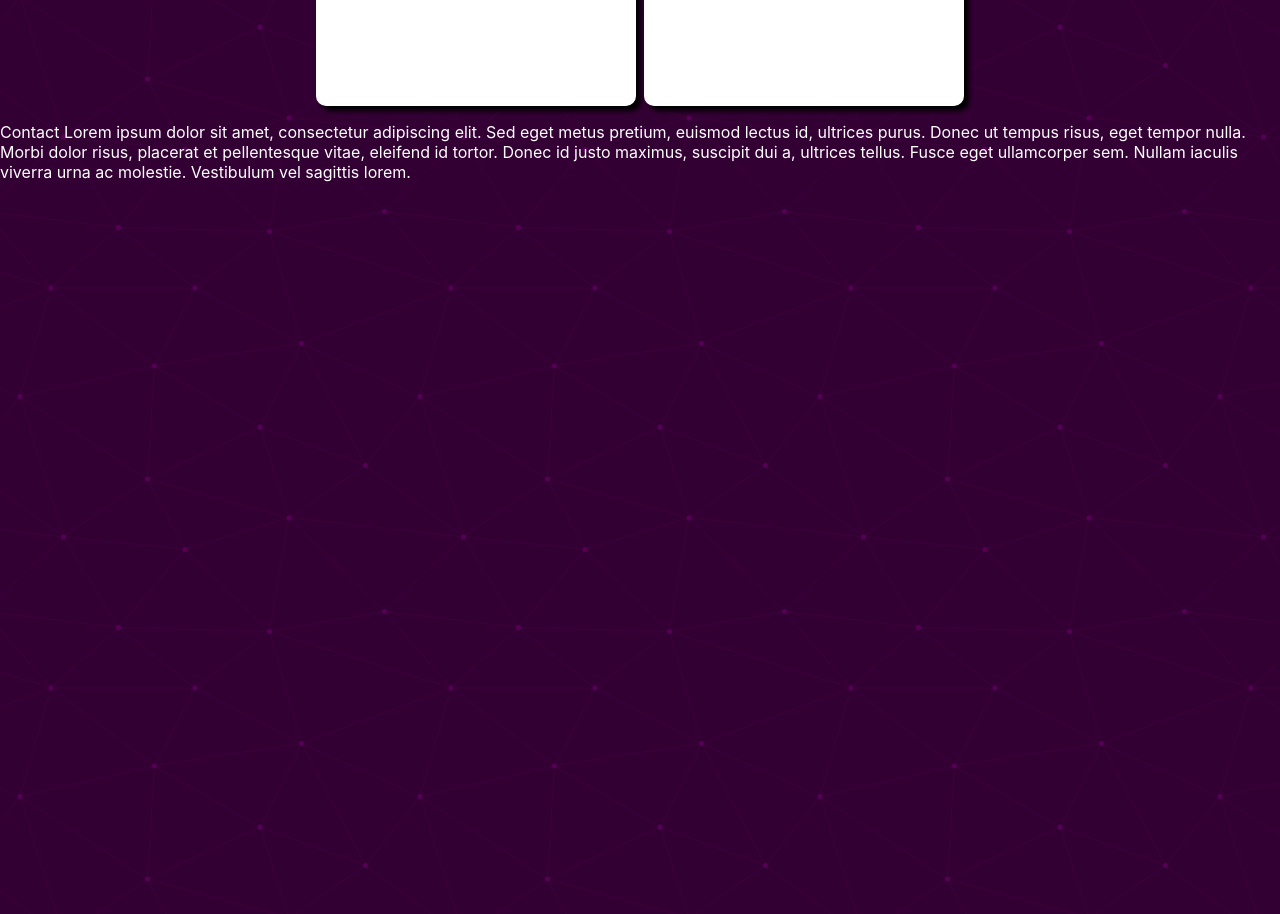
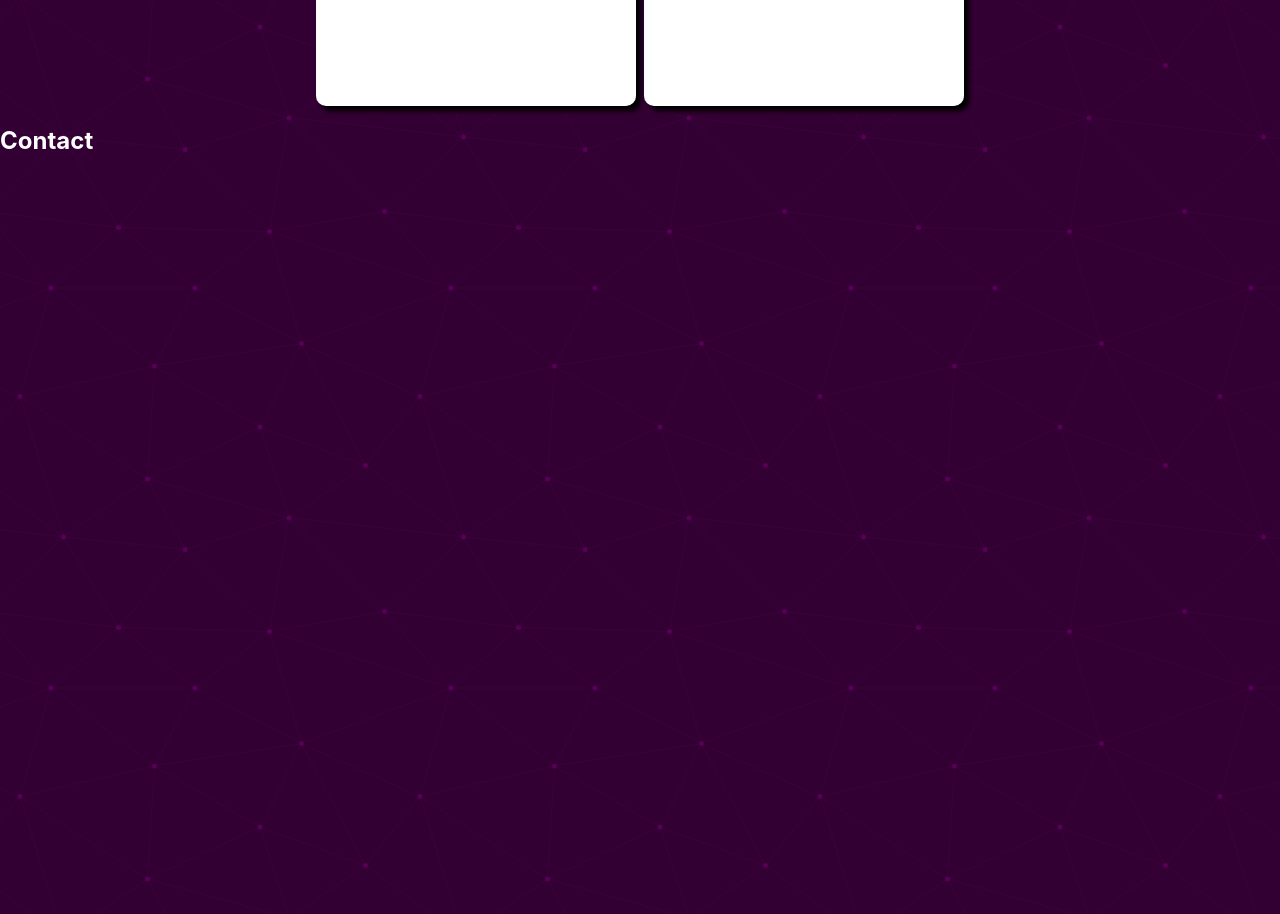
Before and after one commit to austin-sohn/austinsohn, a React (Create React App) app: page / in a window 1280 px wide. Shown: the part 1903-2817 px from the top of the page. Built offline with nearby package versions, Linux system fonts and the light colour scheme.

Commit message:
started contact section

```diff
--- a/src/components/contact.tsx
+++ b/src/components/contact.tsx
@@ -4,14 +4,7 @@ class Contact extends React.Component<{}> {
   render() {
     return (
       <ContactStyle id="Contact">
-        <p>
-          Contact Lorem ipsum dolor sit amet, consectetur adipiscing elit. Sed
-          eget metus pretium, euismod lectus id, ultrices purus. Donec ut tempus
-          risus, eget tempor nulla. Morbi dolor risus, placerat et pellentesque
-          vitae, eleifend id tortor. Donec id justo maximus, suscipit dui a,
-          ultrices tellus. Fusce eget ullamcorper sem. Nullam iaculis viverra
-          urna ac molestie. Vestibulum vel sagittis lorem.
-        </p>
+        <h2>Contact</h2>
       </ContactStyle>
     );
   }
```
